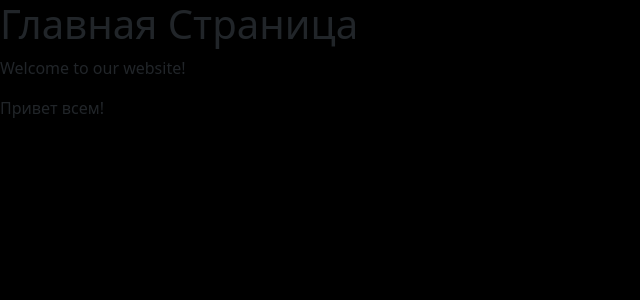
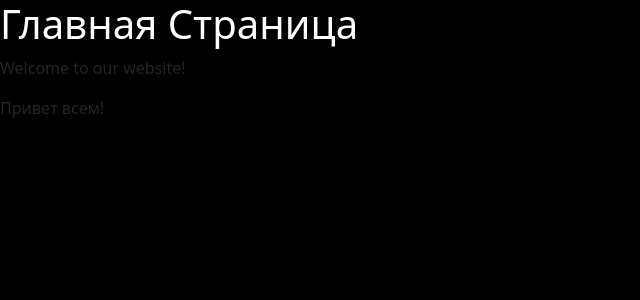
Before and after one commit to nm-backend/Itproger, a Django app: page / in a window 1280 px wide. Shown: the top 300 px of the page, without its empty margins (0-640 px from the left). Run offline with Django 5.2, Linux system fonts and the light colour scheme.

Commit message:
Добавление Static files

```diff
--- a/itproger/main/static/main/css/main.css
+++ b/itproger/main/static/main/css/main.css
@@ -1,3 +1,6 @@
 body {
     background-color: black;
+    h1 {
+        color: white;
+    }
 }
```
